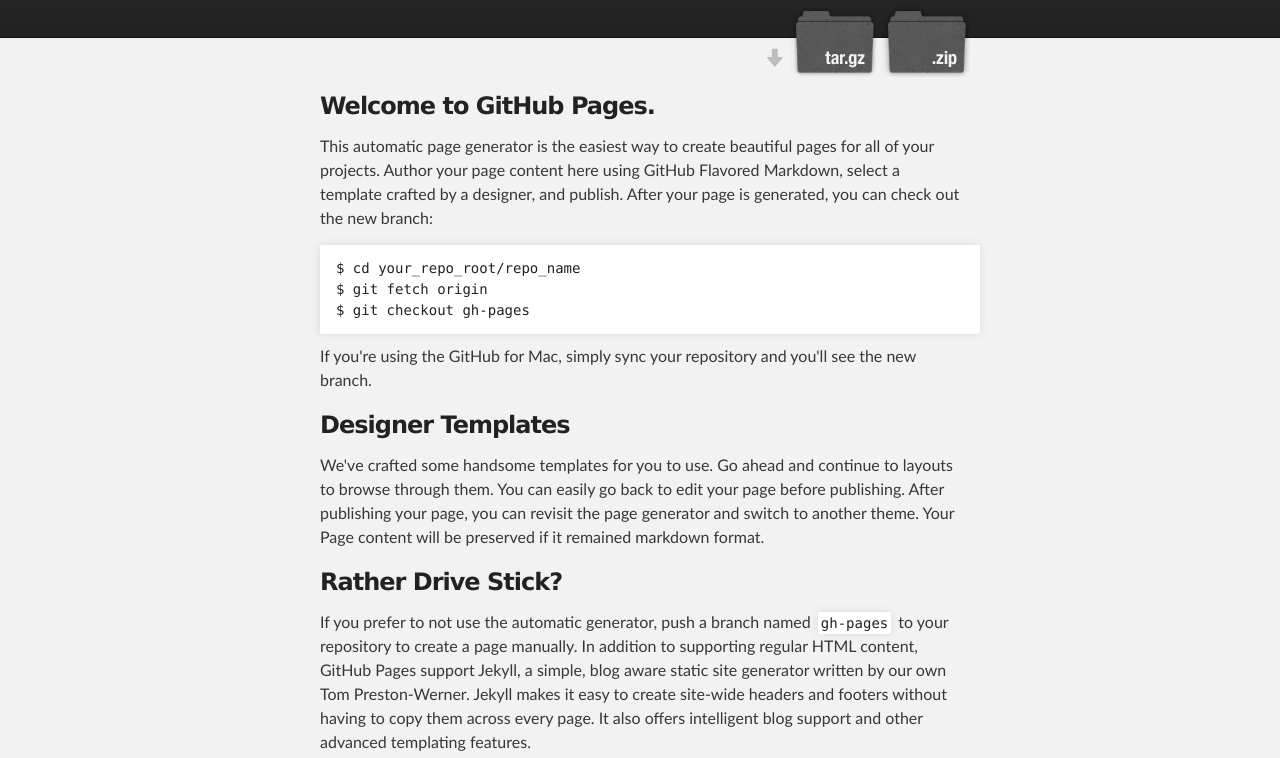
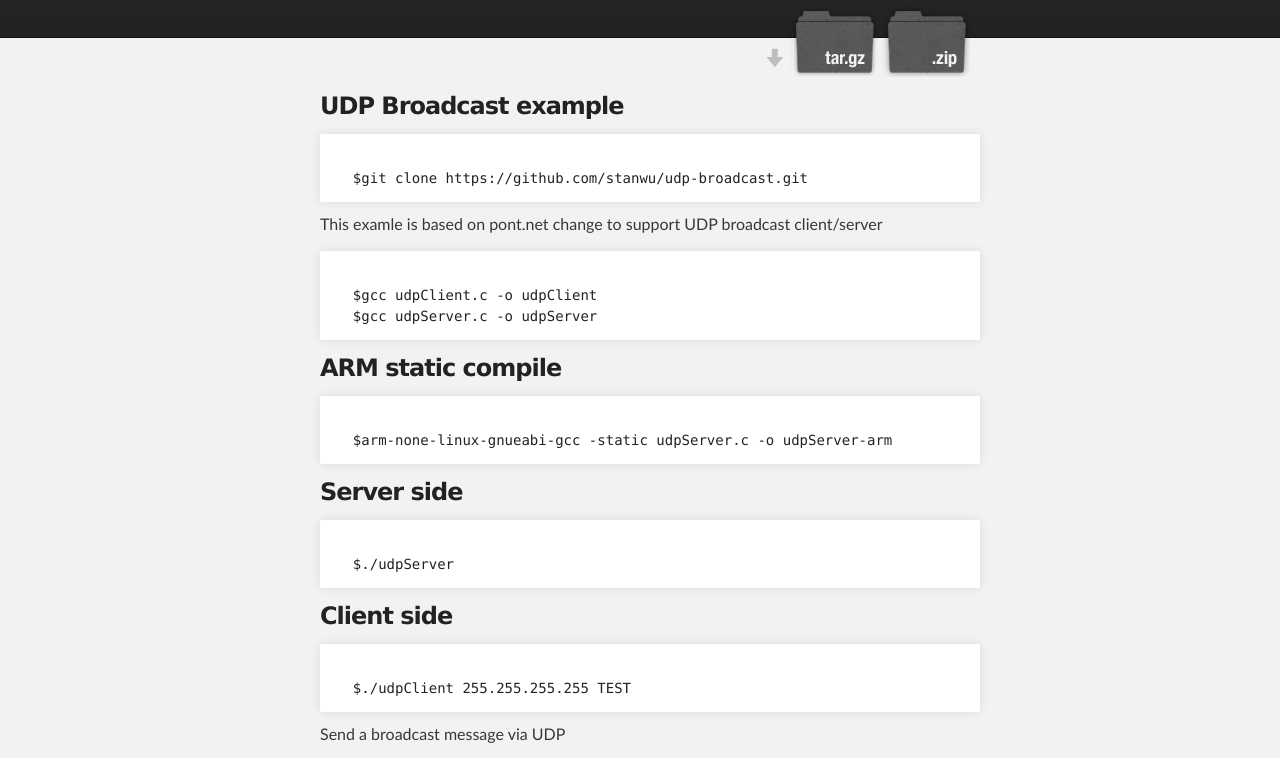
Before and after one commit to susong/UDP-Broadcast, a plain HTML site: page index.html in a window 1280 px wide. Shown: the part 172-930 px from the top of the page. Drawn offline with Linux system fonts and the light colour scheme.

Commit message:
change index.html

```diff
--- a/index.html
+++ b/index.html
@@ -32,31 +32,45 @@
     <div id="main_content_wrap" class="outer">
       <section id="main_content" class="inner">
         <h3>
-<a name="welcome-to-github-pages" class="anchor" href="#welcome-to-github-pages"><span class="octicon octicon-link"></span></a>Welcome to GitHub Pages.</h3>
+<span class="octicon octicon-link"></span>UDP Broadcast example</h3>
 
-<p>This automatic page generator is the easiest way to create beautiful pages for all of your projects. Author your page content here using GitHub Flavored Markdown, select a template crafted by a designer, and publish. After your page is generated, you can check out the new branch:</p>
-
-<pre><code>$ cd your_repo_root/repo_name
-$ git fetch origin
-$ git checkout gh-pages
+<pre><code>
+  $git clone https://github.com/stanwu/udp-broadcast.git
 </code></pre>
 
-<p>If you're using the GitHub for Mac, simply sync your repository and you'll see the new branch.</p>
+<p>
+This examle is based on pont.net change to support UDP broadcast client/server
+</p>
+
+<pre><code>
+  $gcc udpClient.c -o udpClient
+  $gcc udpServer.c -o udpServer
+</code></pre>
 
 <h3>
-<a name="designer-templates" class="anchor" href="#designer-templates"><span class="octicon octicon-link"></span></a>Designer Templates</h3>
+<span class="octicon octicon-link"></span>ARM static compile</h3>
 
-<p>We've crafted some handsome templates for you to use. Go ahead and continue to layouts to browse through them. You can easily go back to edit your page before publishing. After publishing your page, you can revisit the page generator and switch to another theme. Your Page content will be preserved if it remained markdown format.</p>
+<pre><code>
+  $arm-none-linux-gnueabi-gcc -static udpServer.c -o udpServer-arm
+</code></pre>
 
 <h3>
-<a name="rather-drive-stick" class="anchor" href="#rather-drive-stick"><span class="octicon octicon-link"></span></a>Rather Drive Stick?</h3>
+<span class="octicon octicon-link"></span></a>Server side</h3>
 
-<p>If you prefer to not use the automatic generator, push a branch named <code>gh-pages</code> to your repository to create a page manually. In addition to supporting regular HTML content, GitHub Pages support Jekyll, a simple, blog aware static site generator written by our own Tom Preston-Werner. Jekyll makes it easy to create site-wide headers and footers without having to copy them across every page. It also offers intelligent blog support and other advanced templating features.</p>
+<pre><code>
+  $./udpServer
+</code></pre>
 
 <h3>
-<a name="authors-and-contributors" class="anchor" href="#authors-and-contributors"><span class="octicon octicon-link"></span></a>Authors and Contributors</h3>
+<span class="octicon octicon-link"></span>Client side</h3>
 
-<p>You can <a href="https://github.com/blog/821" class="user-mention">@mention</a> a GitHub username to generate a link to their profile. The resulting <code>&lt;a&gt;</code> element will link to the contributor's GitHub Profile. For example: In 2007, Chris Wanstrath (<a href="https://github.com/defunkt" class="user-mention">@defunkt</a>), PJ Hyett (<a href="https://github.com/pjhyett" class="user-mention">@pjhyett</a>), and Tom Preston-Werner (<a href="https://github.com/mojombo" class="user-mention">@mojombo</a>) founded GitHub.</p>
+<pre><code>
+  $./udpClient 255.255.255.255 TEST
+</code></pre>
+
+<p>
+  Send a broadcast message via UDP
+</p>
 
 <h3>
 <a name="support-or-contact" class="anchor" href="#support-or-contact"><span class="octicon octicon-link"></span></a>Support or Contact</h3>
```
